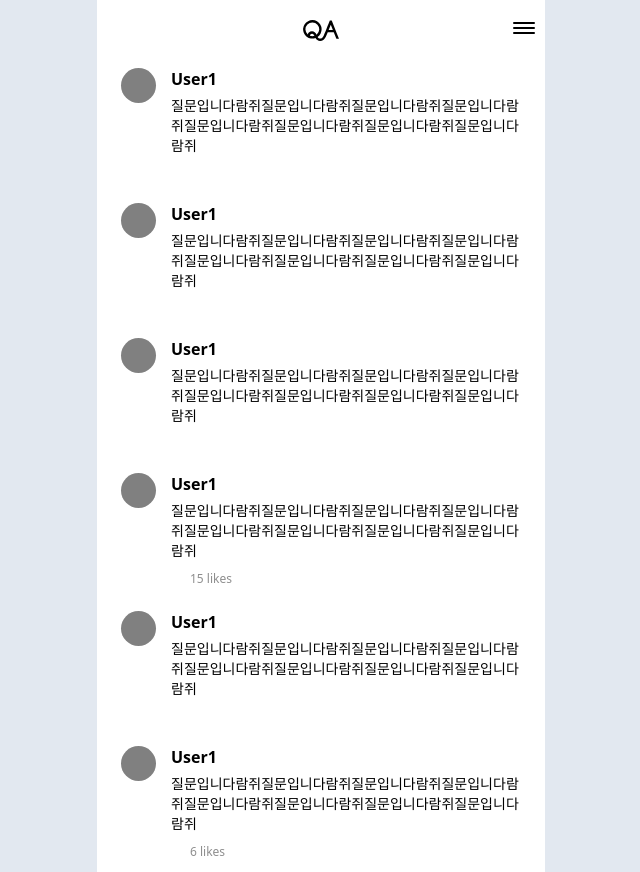
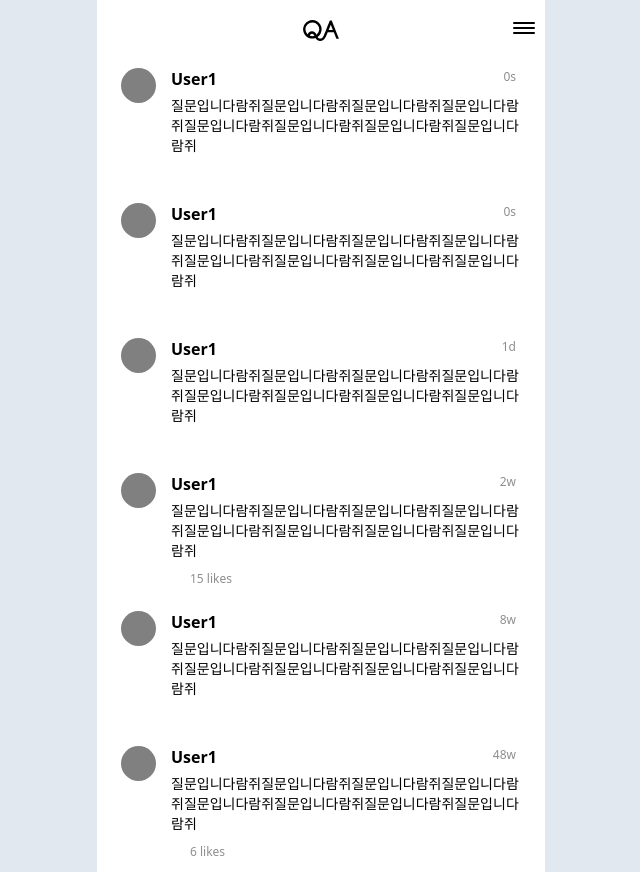
Before and after one commit to 5kdk/QnA-Box, a React (Vite) app: page /qna/1 in a window 1280 px wide. Shown: the whole page, without its empty margins (319-959 px from the left). Built offline with nearby package versions, Linux system fonts and the light colour scheme; some icons are missing; a web font is replaced by a local one.

Commit message:
feat: 포스트 시간 계산 함수 구현

```diff
--- a/src/components/molecules/Item.tsx
+++ b/src/components/molecules/Item.tsx
@@ -26,23 +26,58 @@ const subTextStyle = css({
   fontSize: '12px',
   color: '#8E8E8E',
   fontWeight: 400,
+  marginRight: '5px',
+});
+
+const menuWrapperStyle = css({
+  position: 'relative',
 });
 
 interface QItemProps {
+  userName: string;
+  postTime: string;
+  text: string;
   imgUrl?: string;
-  userName: string;
-  text: string;
   isLike?: boolean;
   like?: number;
 }
 
-const Item = ({ imgUrl, userName, text, isLike, like }: QItemProps) => {
+const displayTimeAgo = (postTimestamp: string): string => {
+  const currentTime = new Date();
+  const postTime = new Date(postTimestamp);
+  const timeDifferenceInSeconds = Math.floor((currentTime.getTime() - postTime.getTime()) / 1000);
+
+  const SECONDS_IN_MINUTE = 60;
+  const SECONDS_IN_HOUR = 3600;
+  const SECONDS_IN_DAY = 86400;
+  const SECONDS_IN_WEEK = 604800;
+  const SECONDS_IN_YEAR = 31536000;
+
+  if (timeDifferenceInSeconds < SECONDS_IN_MINUTE) {
+    return `${timeDifferenceInSeconds}s`;
+  } else if (timeDifferenceInSeconds < SECONDS_IN_HOUR) {
+    return `${Math.floor(timeDifferenceInSeconds / SECONDS_IN_MINUTE)}m`;
+  } else if (timeDifferenceInSeconds < SECONDS_IN_DAY) {
+    return `${Math.floor(timeDifferenceInSeconds / SECONDS_IN_HOUR)}h`;
+  } else if (timeDifferenceInSeconds < SECONDS_IN_WEEK) {
+    return `${Math.floor(timeDifferenceInSeconds / SECONDS_IN_DAY)}d`;
+  } else if (timeDifferenceInSeconds < SECONDS_IN_YEAR) {
+    return `${Math.floor(timeDifferenceInSeconds / SECONDS_IN_WEEK)}w`;
+  } else {
+    return `${Math.floor(timeDifferenceInSeconds / SECONDS_IN_YEAR)}y`;
+  }
+};
+
+const Item = ({ imgUrl, userName, postTime, text, isLike, like }: QItemProps) => {
   return (
     <Flex css={wrapperStyle} justifyContent="space-between">
       <Avartar size="sm" src={imgUrl} />
       <Flex flexDirection="column">
-        <Flex justifyContent="space-between" alignItems="center">
+        <Flex justifyContent="space-between" alignItems="flex-start">
           <span css={nameStyle}>{userName}</span>
+          <Flex alignItems="center" css={menuWrapperStyle}>
+            {postTime && <span css={subTextStyle}>{displayTimeAgo(postTime)}</span>}
+          </Flex>
         </Flex>
         <p css={textStyle}>{text}</p>
         <Flex alignItems="center" css={css({ gap: '5px' })}>
--- a/src/components/pages/Qna.tsx
+++ b/src/components/pages/Qna.tsx
@@ -1,4 +1,25 @@
 import Item from '../molecules/Item';
+
+function getRandomDate(daysInRange: number, future: boolean = false): string {
+  const currentTime: Date = new Date();
+  const randomDays: number = Math.floor(Math.random() * daysInRange);
+  const randomMilliseconds: number = randomDays * 24 * 60 * 60 * 1000;
+
+  if (future) {
+    currentTime.setTime(currentTime.getTime() + randomMilliseconds);
+  } else {
+    currentTime.setTime(currentTime.getTime() - randomMilliseconds);
+  }
+
+  return currentTime.toISOString();
+}
+
+const randomDate1 = getRandomDate(365); // 최대 1년 전 임의 시간 생성
+const randomDate2 = getRandomDate(30); // 최대 1개월 전 임의 시간 생성
+const randomDate3 = getRandomDate(7); // 최대 1주 전 임의 시간 생성
+const randomDate4 = getRandomDate(1); // 최대 1일 전 임의 시간 생성
+const randomDate5 = getRandomDate(2); // 최대 2일 전 임의 시간 생성
+const randomDate6 = getRandomDate(90); // 최대 3개월 전 임의 시간 생성
 
 const Qna = () => {
   return (
@@ -6,29 +27,35 @@ const Qna = () => {
       <Item
         userName="User1"
         text="질문입니다람쥐질문입니다람쥐질문입니다람쥐질문입니다람쥐질문입니다람쥐질문입니다람쥐질문입니다람쥐질문입니다람쥐"
+        postTime={randomDate4}
       />
       <Item
         userName="User1"
         text="질문입니다람쥐질문입니다람쥐질문입니다람쥐질문입니다람쥐질문입니다람쥐질문입니다람쥐질문입니다람쥐질문입니다람쥐"
         isLike={true}
+        postTime={randomDate5}
       />
       <Item
         userName="User1"
         text="질문입니다람쥐질문입니다람쥐질문입니다람쥐질문입니다람쥐질문입니다람쥐질문입니다람쥐질문입니다람쥐질문입니다람쥐"
+        postTime={randomDate3}
       />
       <Item
         userName="User1"
         text="질문입니다람쥐질문입니다람쥐질문입니다람쥐질문입니다람쥐질문입니다람쥐질문입니다람쥐질문입니다람쥐질문입니다람쥐"
         like={15}
+        postTime={randomDate2}
       />
       <Item
         userName="User1"
         text="질문입니다람쥐질문입니다람쥐질문입니다람쥐질문입니다람쥐질문입니다람쥐질문입니다람쥐질문입니다람쥐질문입니다람쥐"
+        postTime={randomDate6}
       />
       <Item
         userName="User1"
         text="질문입니다람쥐질문입니다람쥐질문입니다람쥐질문입니다람쥐질문입니다람쥐질문입니다람쥐질문입니다람쥐질문입니다람쥐"
         like={6}
+        postTime={randomDate1}
       />
     </div>
   );
```
